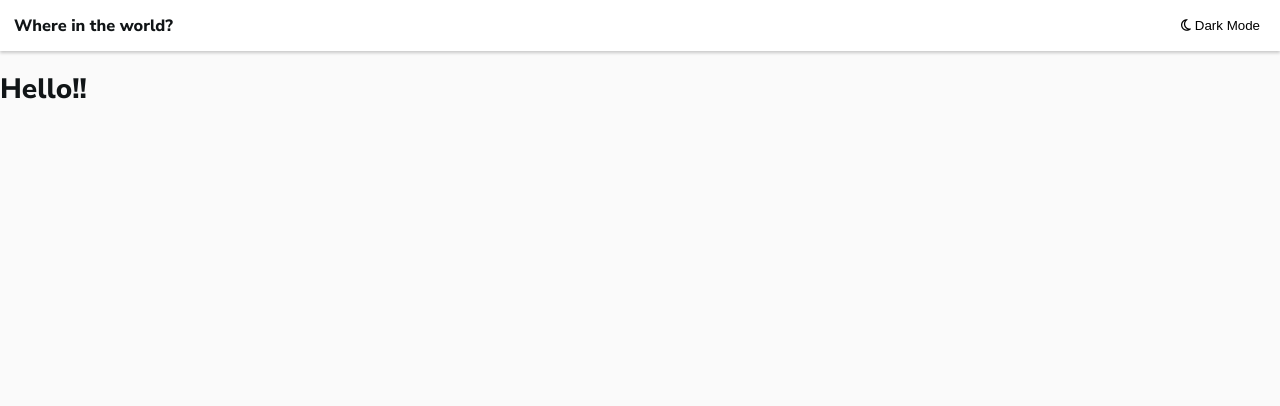
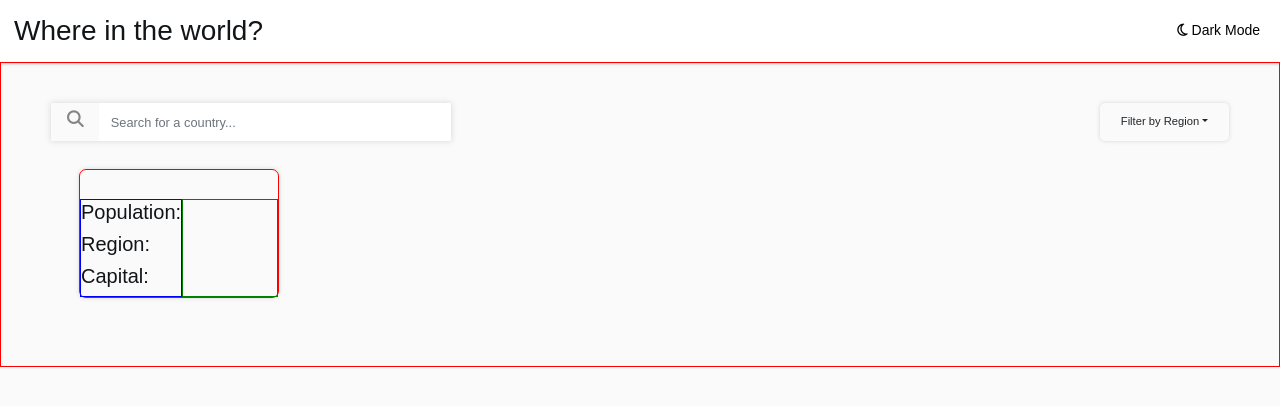
Before and after one commit to ferbbo/countries-app, a React app: page / in a window 1280 px wide. Built offline with nearby package versions, Linux system fonts and the light colour scheme; some packages are replaced by stand-ins of ours; no server answers.

Commit message:
creating main components

```diff
--- /dev/null
+++ b/postcss.config.js
@@ -0,0 +1,3 @@
+module.exports = {
+  plugins: [require("autoprefixer"), require("precss")],
+};
--- a/public/index.html
+++ b/public/index.html
@@ -4,13 +4,20 @@
     <meta charset="UTF-8" />
     <meta name="viewport" content="width=device-width, initial-scale=1.0" />
     <link
-      href="https://fonts.googleapis.com/css2?family=Nunito+Sans:wght@300;600;800&display=swap"
       rel="stylesheet"
+      href="https://cdn.jsdelivr.net/npm/bootstrap@4.5.3/dist/css/bootstrap.min.css"
+      integrity="sha384-TX8t27EcRE3e/ihU7zmQxVncDAy5uIKz4rEkgIXeMed4M0jlfIDPvg6uqKI2xXr2"
+      crossorigin="anonymous"
     />
-    <title>Document</title>
+    <title>Countries App</title>
   </head>
   <body>
     <div id="root"></div>
-    <script src="https://kit.fontawesome.com/38a3ab54c5.js" crossorigin="anonymous"></script>
+    <script
+      src="https://kit.fontawesome.com/38a3ab54c5.js"
+      crossorigin="anonymous"
+    ></script>
+    <script src="https://code.jquery.com/jquery-3.5.1.slim.min.js" integrity="sha384-DfXdz2htPH0lsSSs5nCTpuj/zy4C+OGpamoFVy38MVBnE+IbbVYUew+OrCXaRkfj" crossorigin="anonymous"></script>
+<script src="https://cdn.jsdelivr.net/npm/bootstrap@4.5.3/dist/js/bootstrap.bundle.min.js" integrity="sha384-ho+j7jyWK8fNQe+A12Hb8AhRq26LrZ/JpcUGGOn+Y7RsweNrtN/tE3MoK7ZeZDyx" crossorigin="anonymous"></script>
   </body>
 </html>
--- a/src/components/app.js
+++ b/src/components/app.js
@@ -2,6 +2,7 @@ import React from "react";
 import { Route, Switch, BrowserRouter, Link } from "react-router-dom";
 import Home from "../pages/home";
 import Layout from "../components/layout";
+// import "bootstrap/dist/css/bootstrap.min.css";
 function App(props) {
   return (
     <BrowserRouter>
--- /dev/null
+++ b/src/components/country.js
@@ -0,0 +1,30 @@
+import React from 'react'
+import './country.scss'
+const Country = (props) =>(
+
+<div className="container-country">
+
+    <div className="country">
+        <img  className="img-fluid"src="" alt=""/>
+        <div className="details__container">
+            <h3 className="name-country"></h3>
+            <div className="details__description">
+
+            <div className="details__description__container">
+                <h5 className="details__description">Population:</h5>
+                <h5 className="details__description">Region:</h5>
+                <h5 className="details__description">Capital:</h5>
+
+            </div>
+            <div  className="details__content__container">
+
+                <p className="details__content"></p>
+                <p className="details__content"></p>
+                <p className="details__content"></p>
+            </div>
+            </div>
+            </div>
+            </div>
+</div>
+)
+export default Country
--- /dev/null
+++ b/src/components/country.scss
@@ -0,0 +1,36 @@
+@import "../config.scss";
+.container-country {
+  grid-area: countries;
+  padding: 2em;
+  .country{
+    border-radius: 7px;
+    box-shadow: 0px 0px 4px rgba(133, 133, 133, 0.3);
+    border: 1px solid  red;
+    width: 200px;
+
+  }
+
+  .details {
+    &__description {
+      display: grid;
+      grid-template-areas:
+      "description cont";
+      grid-template-columns: 1fr 1fr;
+
+
+      &__container{
+        border: 1px solid  blue;
+        grid-area: description;
+      }
+    }
+
+    &__content {
+      &__container{
+
+        border: 1px solid  green;
+        grid-area: cont;
+      }
+
+    }
+  }
+}
--- /dev/null
+++ b/src/components/inputSearch.js
@@ -0,0 +1,22 @@
+import React from "react";
+import "./inputSearch.scss";
+function InputSearch(props) {
+  return (
+    <div className="input-group container_search">
+      <div className="input-group-prepend py-2 px-3">
+        <i className="fas fa-search icon-search"></i>
+      </div>
+      <input
+        type="search"
+        name="search"
+        id="input-search"
+        className="form-control"
+        aria-describedby="searchHelp"
+        aria-label="input-search"
+        placeholder="Search for a country..."
+      />
+    </div>
+  );
+}
+
+export default InputSearch;
--- /dev/null
+++ b/src/components/inputSearch.scss
@@ -0,0 +1,16 @@
+@import "../config.scss";
+.container_search{
+    width: 400px;
+    grid-area: search;
+    box-shadow: 0px 0px 6px  rgba(133, 133, 133, .3);
+    .icon-search{
+        font-size: 1.2em;
+        color: $DarkGrayInput_LM;
+    }
+    #input-search{
+        border: 0;
+    }
+    ::placeholder{
+        font-size: .8em;
+    }
+}
--- /dev/null
+++ b/src/components/regionList.js
@@ -0,0 +1,20 @@
+import React from 'react'
+import { Link } from 'react-router-dom'
+import './regionList.scss'
+const RegionList = (props) => (
+    <div className="dropdown container-regions">
+        <button  type="button"className="btn btn-region dropdown-toggle" id="dropdownMenuButton" data-toggle = "dropdown" aria-haspopup="true" aria-expanded="false">
+            Filter by Region
+        </button>
+
+        <div className="dropdown-menu"aria-labelledby="dropdownMenuButton">
+            <Link className="dropdown-item" to="#">Africa</Link>
+            <Link className="dropdown-item"to="#">America</Link>
+            <Link className="dropdown-item"to="#">Asia</Link>
+            <Link className="dropdown-item"to="#">Europe</Link>
+            <Link className="dropdown-item"to="#">Oceania</Link>
+        </div>
+    </div>
+)
+
+export default RegionList
--- /dev/null
+++ b/src/components/regionList.scss
@@ -0,0 +1,12 @@
+.container-regions{
+    display: flex;
+    justify-content: flex-end;
+
+    .btn-region{
+        border-radius: 5px;
+        box-shadow: 0px 0px 4px  rgba(133, 133, 133, .3);
+        font-size: .8em;
+        grid-area: regions;
+        padding: 0 20px;
+    }
+}
--- a/src/pages/home.js
+++ b/src/pages/home.js
@@ -1,9 +1,28 @@
-import React from 'react'
+import React, { Component} from "react";
+import './home.scss'
 
-function Home (){
-    return(
-        <h1>Hello!!</h1>
+import InputSearch from '../components/inputSearch'
+import RegionList from '../components/regionList'
+import Countries from '../components/country'
+import axios from 'axios'
+class Home extends Component {
+
+  componentDidMount(){
+    this.FecthData()
+  }
+  FecthData = async () => {
+    const {data} = await axios.get("https://restcountries.eu/rest/v2/all")
+    console.log(data)
+  }
+  render() {
+    return (
+    <div className ="container_home">
+      <InputSearch/>
+      <RegionList/>
+      <Countries/>
+    </div>
     )
+  }
 }
 
-export default Home
+export default Home;
--- /dev/null
+++ b/src/pages/home.scss
@@ -0,0 +1,11 @@
+
+.container_home{
+    border: 1px solid red;
+    width: 100%;
+    max-width: 1440px;
+    padding: 40px 50px;
+    display: grid;
+    grid-template-areas: "search  regions"
+                          "countries countries";
+                          grid-template-columns: 1fr 1fr;
+}
--- a/webpack/webpack_dev.config.js
+++ b/webpack/webpack_dev.config.js
@@ -15,26 +15,24 @@ module.exports = {
     port: 3000,
   },
 
-  module:{
-    rules:[
+  module: {
+    rules: [
       {
-        test:/\.(js|jsx)$/,
-        exclude:/node_modules/,
-        use: 'babel-loader'
+        test: /\.(js|jsx)$/,
+        exclude: /node_modules/,
+        use: "babel-loader",
       },
       {
         test: /\.(sass|css|scss)$/,
-        exclude:/node_modules/,
-        use:['style-loader','css-loader','sass-loader']
-      }
-    ]
+        exclude: /node_modules/,
+        use: ["style-loader", "css-loader", "postcss-loader", "sass-loader"],
+      },
+    ],
   },
-
 
   plugins: [
     new HtmlWebpackPlugin({
       template: "./public/index.html",
-      title:"Countries App"
     }),
   ],
 };
```
Also changed, not shown: package.json (+10 -5 lines), src/components/btnDarkMode.js (+11 -9 lines), .babelrc, 2 other files.
